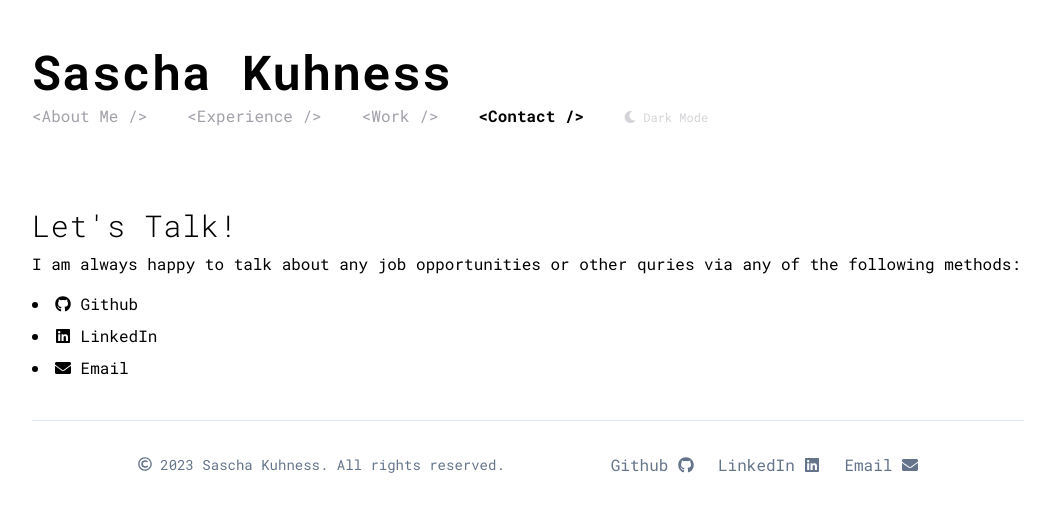
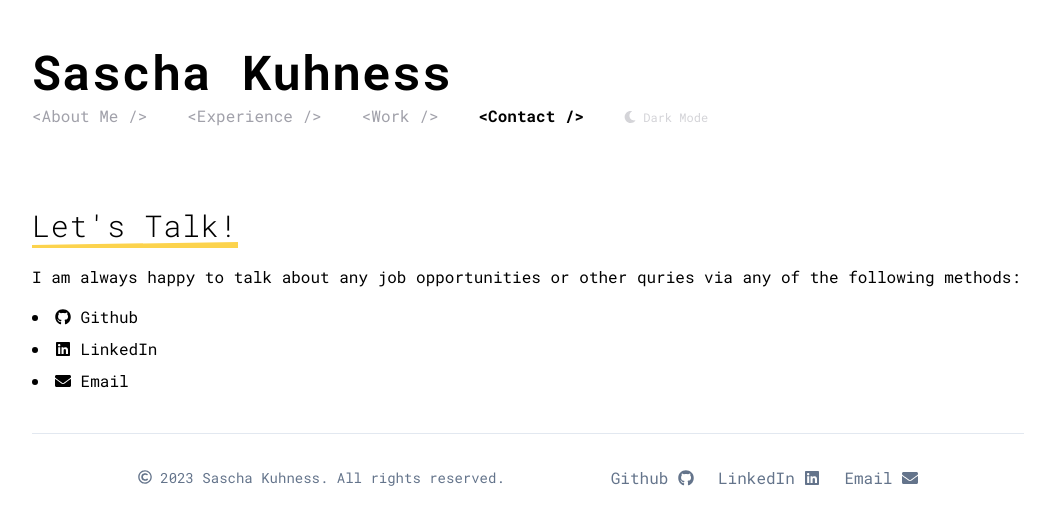
Before and after one commit to SaschaVII/portfolio, a Next.js app: page /contact in a window 1280 px wide. Shown: the top 524 px of the page, without its empty margins (112-1167 px from the left). Built offline with nearby package versions, Linux system fonts and the light colour scheme.

Commit message:
Add is-underlined style and apply throught page

```diff
--- a/pages/about.js
+++ b/pages/about.js
@@ -14,7 +14,7 @@ const About = () => {
                         <img src="/headshot.jpg" alt="Sascha Kuhness Headshot" />
                     </section>
                     <section className="col-span-12 lg:col-span-8">
-                        <h1 className="mb-2">About</h1>
+                        <h1 className="mb-2 inline-block is-underlined">About</h1>
                         <p className="mb-4">
                             As a dedicated and motivated professional, I am actively seeking a new entry-level position as a Software Tester/Developer. With experience in coding for multiple projects, I possess a strong understanding of object-oriented programming languages and am passionate about staying up-to-date with the latest technologies.
                         </p>
--- a/pages/contact.js
+++ b/pages/contact.js
@@ -11,7 +11,7 @@ const Contact = () => {
                 <div className="grid grid-cols-1 gap-4">
                     <div className="grid grid-cols-1 md:grid-cols-1 gap-4">
                         <section>
-                            <h1>Let&apos;s Talk!</h1>
+                            <h1 className="inline-block is-underlined mb-2">Let&apos;s Talk!</h1>
                             <p className="mt-2">
                                 I am always happy to talk about any job opportunities or other quries via any of the following methods:
                             </p>
--- a/pages/experience.js
+++ b/pages/experience.js
@@ -9,7 +9,7 @@ const Experience = () => {
             <div className="container mt-5 sm:mt-20">
                 <div className="grid grid-cols-1 md:grid-cols-3 gap-4">
                     <div className="col-span-2">
-                        <h1 className="mb-6">Job Experience</h1>
+                        <h1 className="mb-2 inline-block is-underlined">Job Experience</h1>
                         <div className="ml-4">
                             <section className="mt-2 mb-8">
                                 <h2>Calendar Club UK, Exeter, England - Software Developer</h2>
--- a/pages/work.js
+++ b/pages/work.js
@@ -15,7 +15,7 @@ const Work = () => {
             </Head>
             <div className="container mt-5 sm:mt-20">
                 <section>
-                    <h1 className="mb-2">Work</h1>
+                    <h1 className="mb-2 inline-block is-underlined">Work</h1>
                     <div className="grid grid-cols-1 md:grid-cols-2 lg:grid-cols-3 gap-4">
                         <ProjectCard title="This Portfolio" projectUrl="/about" thumbnailSrc="/portfolio_proj_thumbnail.png">
                             <p>This portfolio website is a showcase of my professional experience, skills, and projects. Built entirely from scratch using <strong>React</strong> and <strong>Next.js</strong>, it features a sleek and modern design that I crafted myself using <strong>Tailwind</strong>. The website has a user-friendly interface with a convenient dark mode option. Visitors can browse my past work and explore my expertise in various areas.</p>
--- a/styles/globals.css
+++ b/styles/globals.css
@@ -34,7 +34,7 @@ h2 {
 }
 /* Secondary */
 .btn-secondary {
-  @apply border-b-2 border-primary-400 py-1 px-1 hover:border-primary-900 dark:text-slate-400 dark:border-slate-400 dark:hover:border-slate-500;
+  @apply border-b-2 border-primary-400 py-1 px-1 hover:bg-amber-400 hover:text-white hover:border-transparent dark:text-slate-400 dark:border-slate-400 dark:hover:bg-amber-600 dark:hover:text-slate-200 dark:hover:border-transparent;
 }
 
 /* fixing display for react-icons */
@@ -43,3 +43,20 @@ svg {
   transform: translate(0px, -2px);
   overflow: visible;
 }
+
+.is-underlined {
+  position: relative;
+  padding-bottom: 5px;
+}
+
+.is-underlined::before {
+  content: "";
+  position: absolute;
+  width: 100%;
+  height: 6px;
+  bottom: 1px;
+  left: 0;
+  @apply bg-amber-300 dark:bg-amber-600;
+  clip-path: polygon(0% 3px, 100% 0%, 100% 100%, 0% 100%);
+  z-index: -1;
+}
```
